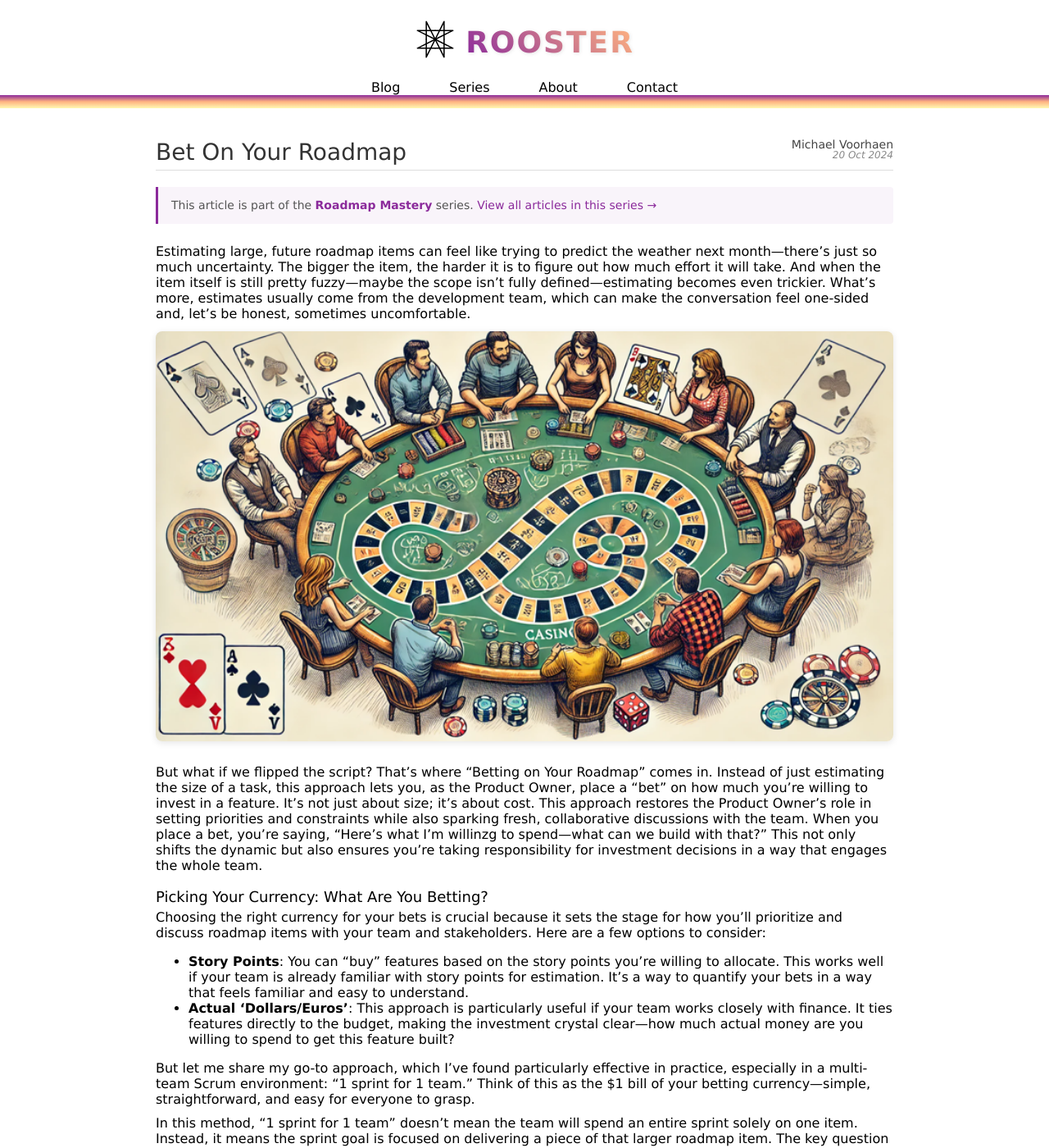
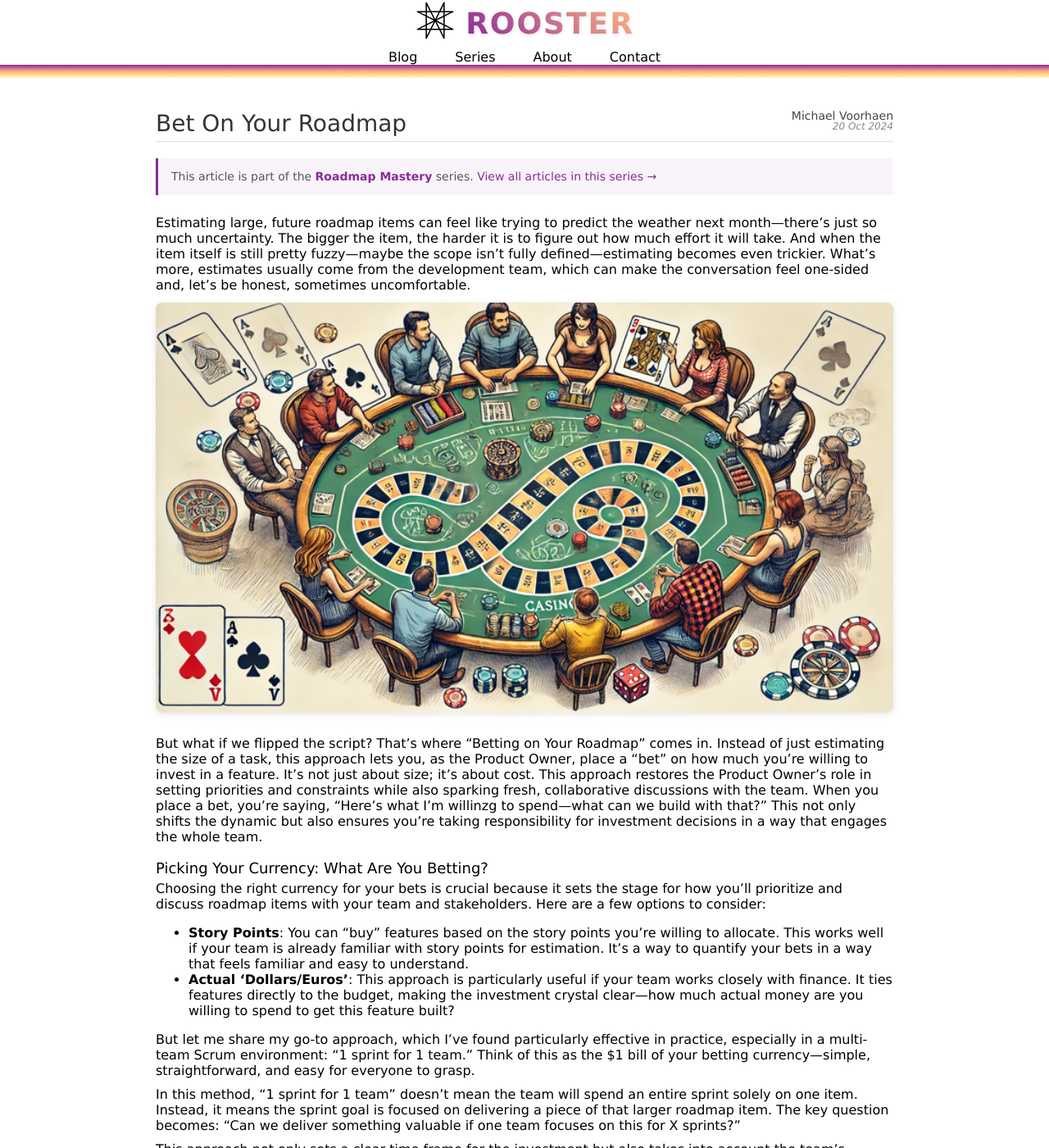
Before and after one commit to mvhaen/mvhaen.github.io, a Jekyll site: the page built from _posts/2024-10-20-bet-on-your-roadmap.md, in a window 1280 px wide and 1400 px high. Shown: the whole window at 82% size. Built offline with Jekyll 4.4.1, drawn with Linux system fonts in a browser that asks for light colours; some web fonts are replaced.

Commit message:
Add subtitle support and improve header layout
- Add title/subtitle structure to LeSS Conference article
- Move draft badge to the right of title with flexbox layout
- Reduce header spacing and fix triangle positioning
- Add draft badge to main page listing
- Improve subtitle styling with italic and proper spacing

```diff
--- a/_layouts/post.html
+++ b/_layouts/post.html
@@ -4,9 +4,14 @@ layout: page
 <div class="blog-post">
   <div class="blog-post--header">
     <div class="blog-post--title-section">
-      <h2>{{ page.title }}</h2>
-      {% if page.path contains '_drafts' %}
-        <span class="draft-badge">DRAFT</span>
+      <div class="blog-post--title-row">
+        <h2>{{ page.title }}</h2>
+        {% if page.path contains '_drafts' %}
+          <span class="draft-badge">DRAFT</span>
+        {% endif %}
+      </div>
+      {% if page.subtitle %}
+        <h3 class="blog-post--subtitle">{{ page.subtitle }}</h3>
       {% endif %}
     </div>
     <div class="blog-post--details">
--- a/_sass/main.scss
+++ b/_sass/main.scss
@@ -13,7 +13,7 @@ body {
   margin-right: auto;
   margin-bottom: 100px;
   padding: 0 20px;
-  padding-top: 140px; /* Add space for fixed header */
+  padding-top: 105px; /* Add space for fixed header */
 }
 
 .navigation-container {
@@ -30,18 +30,37 @@ h2 {
   font-size: 20px;
   margin-bottom: 5px;
   font-weight: 500;
-  scroll-margin-top: 150px; /* Offset for fixed header */
+  scroll-margin-top: 115px; /* Offset for fixed header */
+}
+
+.blog-post--title-row {
+  display: flex;
+  align-items: center;
+  gap: 12px;
+
+  h2 {
+    margin-bottom: 0;
+  }
+}
+
+.blog-post--subtitle {
+  font-size: 16px;
+  font-weight: 400;
+  color: #666;
+  margin-top: 2px;
+  margin-bottom: 0;
+  font-style: italic;
 }
 
 h3 {
   font-size: 18px;
   font-weight: 500;
   margin-bottom: 5px;
-  scroll-margin-top: 150px; /* Offset for fixed header */
+  scroll-margin-top: 115px; /* Offset for fixed header */
 }
 
 h4 {
-  scroll-margin-top: 150px; /* Offset for fixed header */
+  scroll-margin-top: 115px; /* Offset for fixed header */
 }
 
 blockquote {
@@ -64,7 +83,7 @@ blockquote {
 }
 
 hr {
-  margin: 20px 0;
+  margin: 8px 0;
   border: none;
   height: 1px;
   background-color: #ddd;
@@ -72,15 +91,15 @@ hr {
 
 .navigation {
   margin-bottom: 0;
-  margin-top: 15px;
-  padding-top: 8px;
+  margin-top: 0;
+  padding-top: 0;
   text-align: center;
 
   .logo-title {
     display: flex;
     align-items: center;
     justify-content: center;
-    margin-bottom: 8px;
+    margin-bottom: 0px;
     text-decoration: none;
 
     img {
@@ -149,8 +168,8 @@ hr {
     display: flex;
     justify-content: center;
     gap: 30px;
-    margin-bottom: -8px;
-    margin-top: 8px;
+    margin-bottom: -2px;
+    margin-top: 0px;
     position: relative;
     z-index: 2;
 
@@ -159,7 +178,7 @@ hr {
       text-decoration: none;
       font-weight: 500;
       font-size: 16px;
-      padding: 8px 15px;
+      padding: 2px 8px;
       position: relative;
       transition: color 0.2s ease;
 
@@ -174,7 +193,7 @@ hr {
         &::after {
           content: "";
           position: absolute;
-          bottom: -8px;
+          bottom: -14px;
           left: 50%;
           transform: translateX(-50%);
           border-left: 6px solid transparent;
@@ -557,9 +576,8 @@ a {
   font-weight: 600;
   text-transform: uppercase;
   letter-spacing: 0.5px;
-  margin-left: 10px;
-  vertical-align: 4px;
   border: 1px solid #daa520;
+  flex-shrink: 0;
 }
 
 /* Series badge styling */
--- a/index.html
+++ b/index.html
@@ -7,7 +7,7 @@ title: "Blog"
   <article class="blog-post-list--item">
     <div class="blog-post-list--header">
       <div class="blog-post-list--title-section">
-        <h2><a href="{{ post.url }}">{{ post.title }}</a></h2>
+        <h2><a href="{{ post.url }}">{% if post.subtitle %}{{ post.title }}: {{ post.subtitle }}{% else %}{{ post.title }}{% endif %}</a>{% if post.path contains '_drafts' %}<span class="draft-badge">DRAFT</span>{% endif %}</h2>
         {% if post.series %}
           <a href="/series/{{ post.series | downcase | replace: ' ', '-' }}.html" class="series-badge">{{ post.series }}</a>
         {% endif %}
```
Also changed, not shown: _drafts/less-conference-2025.md (+2 -1 lines).
